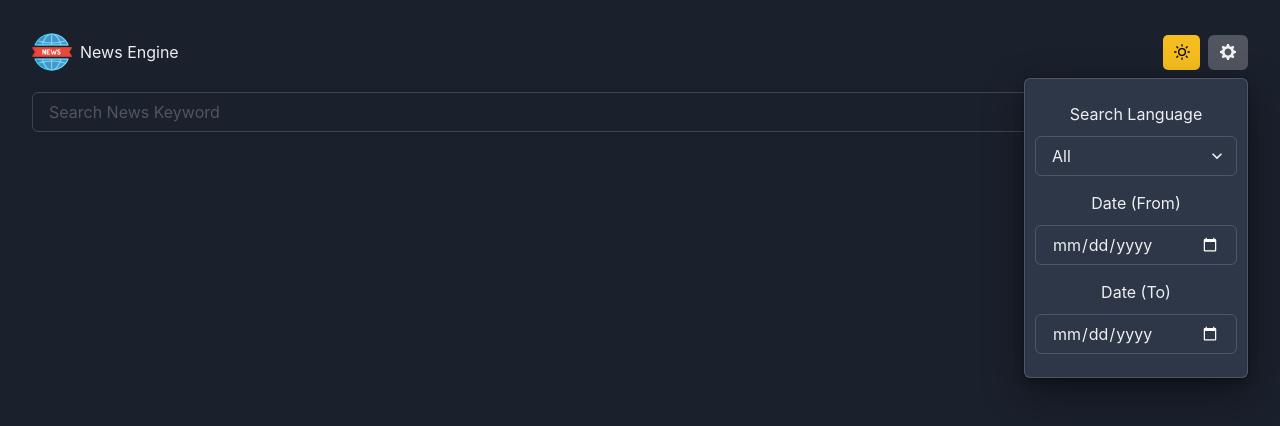
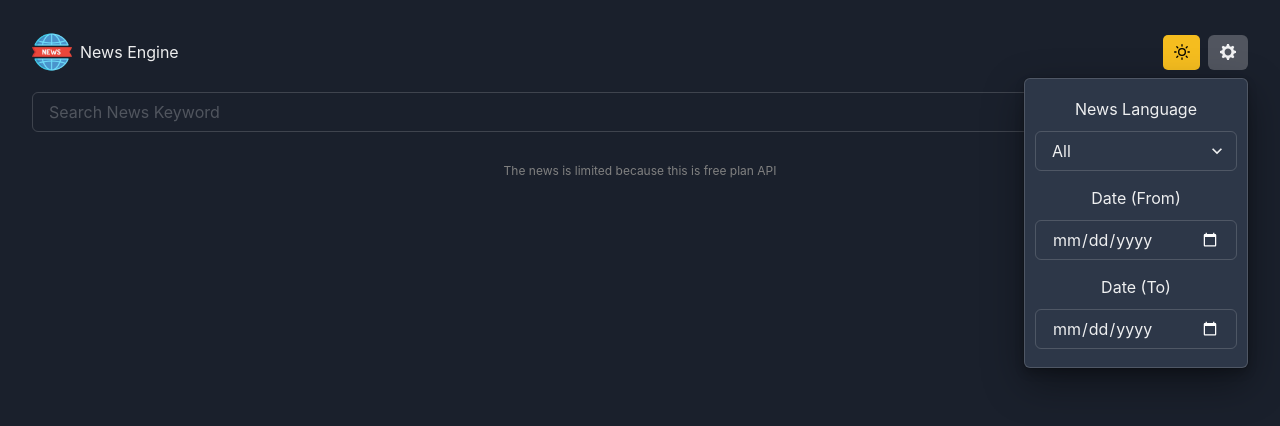
Before and after one commit to khorjenqyang/news_engine, a React (Vite) app: page / in a window 1280 px wide. Both pictures are taken after a click on the button 1228 px from the left and 52 px from the top of the page. Shown: the top 426 px of the page. Built offline with nearby package versions, Linux system fonts and the light colour scheme.

Commit message:
ready for prd

```diff
--- a/src/App.tsx
+++ b/src/App.tsx
@@ -2,6 +2,7 @@ import { useState } from 'react'
 import SearchBar from './components/SearchBar'
 import NavBar from './components/NavBar'
 import ArticleList from './components/ArticleList'
+import Footer from './components/Footer'
 
 function App() {
 
@@ -14,16 +15,25 @@ function App() {
     setSelectedSearchWord(inputSearchKeyWord)
   }
 
+  const setSettings = (selectedLanguage:string,selectedDateFrom:string,selectedDateTo:string)=>{
+    selectedLanguage && setSelectedLanguage(selectedLanguage),
+    selectedDateFrom && setSelectedDateFrom(selectedDateFrom),
+    selectedDateTo && setselectedDateTo(selectedDateTo)
+  }
+
   return (
     <>
-      <NavBar/>
-      <SearchBar onSearchKeyWord={onSearch}/>
+      <NavBar setSettings={setSettings}/>
+      <SearchBar
+        onSearchKeyWord={onSearch}
+      />
       <ArticleList
         searchKeyWord={selectedSearchWord}
         selectedLanguage={selectedLanguage}
         selectedDateFrom={selectedDateFrom}
         selectedDateTo={selectedDateTo}
       />
+      <Footer/>
     </>
   )
 }
--- a/src/components/ArticleCard.tsx
+++ b/src/components/ArticleCard.tsx
@@ -1,5 +1,6 @@
 import { Card,Image,Heading,Text,VStack, Show} from '@chakra-ui/react'
 import { Article } from '../hooks/useArticles'
+import image from '../assets/broken_image.png'
 
 interface Props{
     article: Article
@@ -8,7 +9,6 @@ interface Props{
 const ArticleCard = ({article}:Props) => {
 
   return (
-
     <Card
       direction={"row"}
       overflow='hidden'
@@ -24,8 +24,11 @@ const ArticleCard = ({article}:Props) => {
         width={{base:"80px",sm:"100px",md:"200px" }}
         src={article.image}
         key={article.title}
+        onError={({ currentTarget }) => {
+          currentTarget.onerror = null;
+          currentTarget.src=image;
+        }}
       />
-
 
       <VStack width="100%" alignItems="center" padding="2px 5px" justifyContent={"space-evenly"}>
 
--- a/src/components/ArticleList.tsx
+++ b/src/components/ArticleList.tsx
@@ -12,6 +12,9 @@ interface Props{
 
 const ArticleList = ({searchKeyWord,selectedLanguage,selectedDateFrom,selectedDateTo}:Props) => {
 
+    //trim
+    searchKeyWord = searchKeyWord.trim()
+
     if (searchKeyWord==="") return
 
     const skeletonArray = [1,2,3,4,5,6,7]
@@ -19,9 +22,9 @@ const ArticleList = ({searchKeyWord,selectedLanguage,selectedDateFrom,selectedDa
 
     return (
         <>
-            {error && <Text>{error}</Text>}
+            {error && <Text fontSize={"sm"}>{error}<br/>Please Contact Admin</Text>}
             {isLoading && skeletonArray.map(skeleton=><SkeletonCard key={skeleton}/>)}
-
+            {!error && data.length===0&&<Text fontSize={"sm"}>No News Found<br/> Try Another Keyword</Text>}
             {data.map((article,id)=>(
                 <ArticleCard key={id} article={article}/>
             ))}
--- /dev/null
+++ b/src/components/Footer.tsx
@@ -0,0 +1,9 @@
+import { Text } from '@chakra-ui/react'
+
+const Footer = () => {
+  return (
+    <Text paddingY="10px" color="grey" fontSize="xs" bottom={"10px"}>The news is limited because this is free plan API</Text>
+  )
+}
+
+export default Footer
--- a/src/components/NavBar.tsx
+++ b/src/components/NavBar.tsx
@@ -4,10 +4,10 @@ import logo from '../assets/news.png'
 import SettingsBar from './SettingsMenu'
 
 interface Props {
-
+  setSettings:(selectedLanguage:string,selectedDateFrom:string,selectedDateTo:string)=>void
 }
 
-const NavBar = () => {
+const NavBar = ({setSettings}:Props) => {
   return (
     <>
       <HStack justifyContent="space-between">
@@ -19,7 +19,7 @@ const NavBar = () => {
 
         <HStack>
           <ColorModeSwitch/>
-          <SettingsBar/>
+          <SettingsBar setSettings={setSettings}/>
         </HStack>
 
       </HStack>
--- a/src/components/SearchBar.tsx
+++ b/src/components/SearchBar.tsx
@@ -4,7 +4,7 @@ import { useState } from 'react'
 import {motion} from 'framer-motion'
 
 interface Props{
-  onSearchKeyWord:(input:string)=>void
+  onSearchKeyWord:(input:string)=>void,
 }
 
 const SearchBar = ({onSearchKeyWord}:Props) => {
--- a/src/components/SettingsMenu.tsx
+++ b/src/components/SettingsMenu.tsx
@@ -1,18 +1,47 @@
 import { Text,Box,Select, Input, Menu, MenuButton, MenuList, IconButton } from '@chakra-ui/react'
 import { SettingsIcon } from '@chakra-ui/icons'
-import DropDownConfig from '../config/LanguageDropDown.json'; // Import the JSON file
+import DropDownConfig from '../config/LanguageDropDown.json';
+import { useState } from 'react';
 
-const SettingsBar = () => {
+interface Props {
+    setSettings:(selectedLanguage:string,selectedDateFrom:string,selectedDateTo:string)=>void
+}
+
+const SettingsBar = ({setSettings}:Props) => {
+
+    const [userSettings,setUserSettings] = useState({
+        selectedLanguage:"",
+        selectedDateFrom:"",
+        selectedDateTo:""
+    })
+
+    const changeSettings = (key:string,value:string)=>{
+        if (value === "") {
+            setUserSettings((prevState)=>({...prevState,[key]:' '}))
+            return
+        }
+        setUserSettings((prevState)=>({...prevState,[key]:value}))
+    }
+
+    const triggerSettingsOnClose = ()=>{
+        setSettings(userSettings.selectedLanguage,userSettings.selectedDateFrom,userSettings.selectedDateTo)
+    }
+
     return (
-    <Menu>
+
+    <Menu onClose={triggerSettingsOnClose}>
+
         <>
 
         <MenuButton height="35px" backgroundColor={"transparent"} as={IconButton} icon={<SettingsIcon />}/>
 
         <MenuList>
-            <Box margin="15px 10px">
-                <Text margin="10px 0px">Search Language</Text>
-                <Select>
+            <Box margin="0px 10px">
+                <Text margin="10px 0px">News Language</Text>
+                <Select
+                    id="language"
+                    onChange={(e)=>changeSettings("selectedLanguage",e.target.value)}
+                >
                     {Object.entries(DropDownConfig).map(([language, code]) => (
                         <option key={code} value={code}>
                             {language}
@@ -24,14 +53,18 @@ const SettingsBar = () => {
             <Box margin="15px 10px">
                 <Text margin="10px 0px" >Date (From)</Text>
                 <Input
-                type="date"
+                    type="date"
+                    id="datefrom"
+                    onChange={(e)=>changeSettings("selectedDateFrom",e.target.value)}
                 />
             </Box>
 
-            <Box margin="15px 10px">
+            <Box margin="10px 10px">
                 <Text margin="10px 0px" >Date (To)</Text>
                 <Input
-                type="date"
+                    type="date"
+                    id="datefrom"
+                    onChange={(e)=>changeSettings("selectedDateTo",e.target.value)}
                 />
             </Box>
 
--- a/src/hooks/useArticles.ts
+++ b/src/hooks/useArticles.ts
@@ -2,14 +2,12 @@ import useData from "./useData";
 import {baseParams} from '../services/ApiClient'
 
 export interface Article {
-
     title:string,
     description:string,
     content:string,
     url:string
     publishedAt:string
     image:string
-
 }
 
 const useArticles = (searchKeyWord:string,selectedLanguage:string,selectedDateFrom:string,selectedDateTo:string) => {
@@ -18,13 +16,11 @@ const useArticles = (searchKeyWord:string,selectedLanguage:string,selectedDateFr
         ...baseParams,
         q:searchKeyWord,
         lang:selectedLanguage.toLowerCase()==="all"?"":selectedLanguage,
-        from:selectedDateFrom?selectedDateFrom:"",
-        to:selectedDateTo?selectedDateTo:""
+        from:selectedDateFrom.trim()?selectedDateFrom + "T00:00:00Z":"",
+        to:selectedDateTo.trim()?selectedDateTo + "T00:00:00Z":""
     }
 
-    console.log(requestParam)
-
-    return useData<Article>([searchKeyWord],{params:{...requestParam}})
+    return useData<Article>([searchKeyWord,selectedLanguage,selectedDateFrom,selectedDateTo],{params:{...requestParam}})
 }
 
 export default useArticles;
--- a/src/hooks/useData.ts
+++ b/src/hooks/useData.ts
@@ -23,9 +23,9 @@ const useData = <T>(deps:any[],requestConfig?:AxiosRequestConfig)=>{
             setData(res.data.articles)
             setLoading(false)
         })
-        .catch(err=>{
+        .catch((err)=>{
             if (err instanceof CanceledError) return
-            setError(err)
+            setError(err.message)
             setLoading(false)
         })
 
--- a/src/index.css
+++ b/src/index.css
@@ -1,5 +1,6 @@
 #root {
     max-width: 1280px;
+    height:100vh;
     margin: 0 auto;
     padding: 2rem;
     text-align: center;
```
Also changed, not shown: src/assets/broken_image.png (added).
